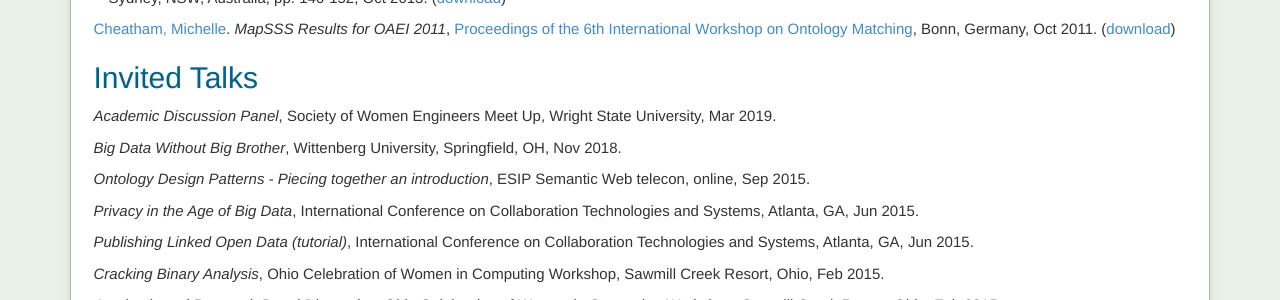
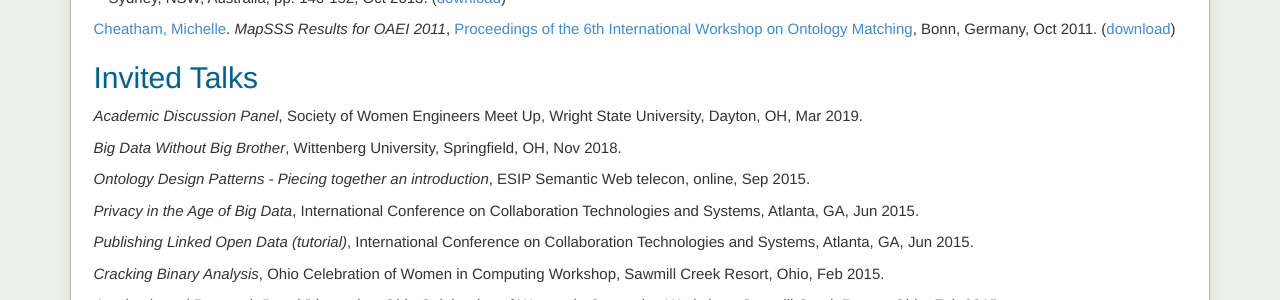
Before and after one commit to mcheatham/mcheatham.github.io, a Jekyll site: the page built from publications.md, in a window 1280 px wide and 900 px high, scrolled down 2000 px. Shown: the part 304-604 px from the top of the window. Built offline with Jekyll 4.4.1, drawn with Linux system fonts in a browser that asks for light colours.

Commit message:
Fixed location of SWE talk

```diff
--- a/_data/papers.yaml
+++ b/_data/papers.yaml
@@ -1,7 +1,7 @@
 # listed in reverse order by date
 - title: Academic Discussion Panel
   publication: Society of Women Engineers Meet Up
-  location: Wright State University
+  location: Wright State University, Dayton, OH
   date: 2019-03-29
   type: talk
   keywords: mentoring
```
